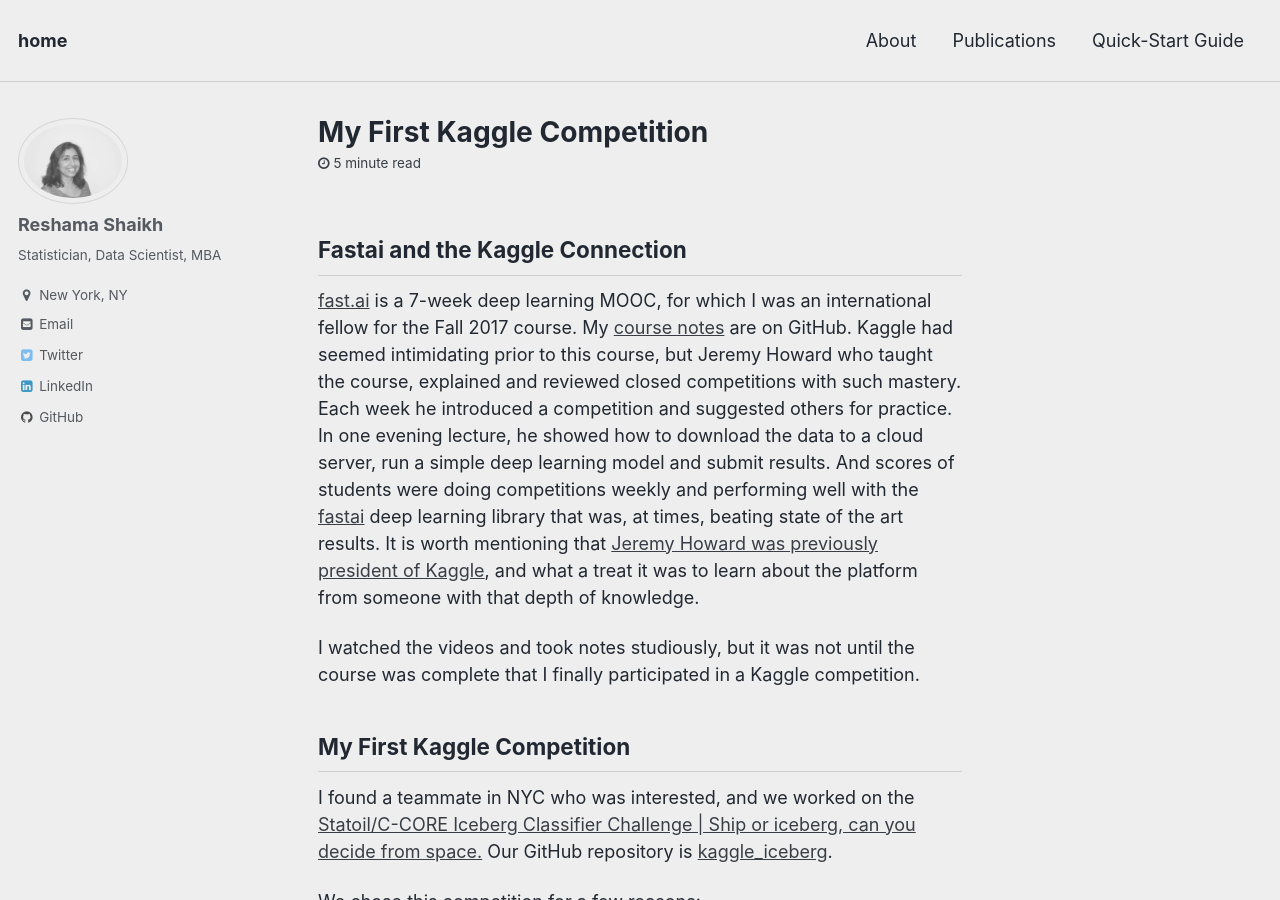
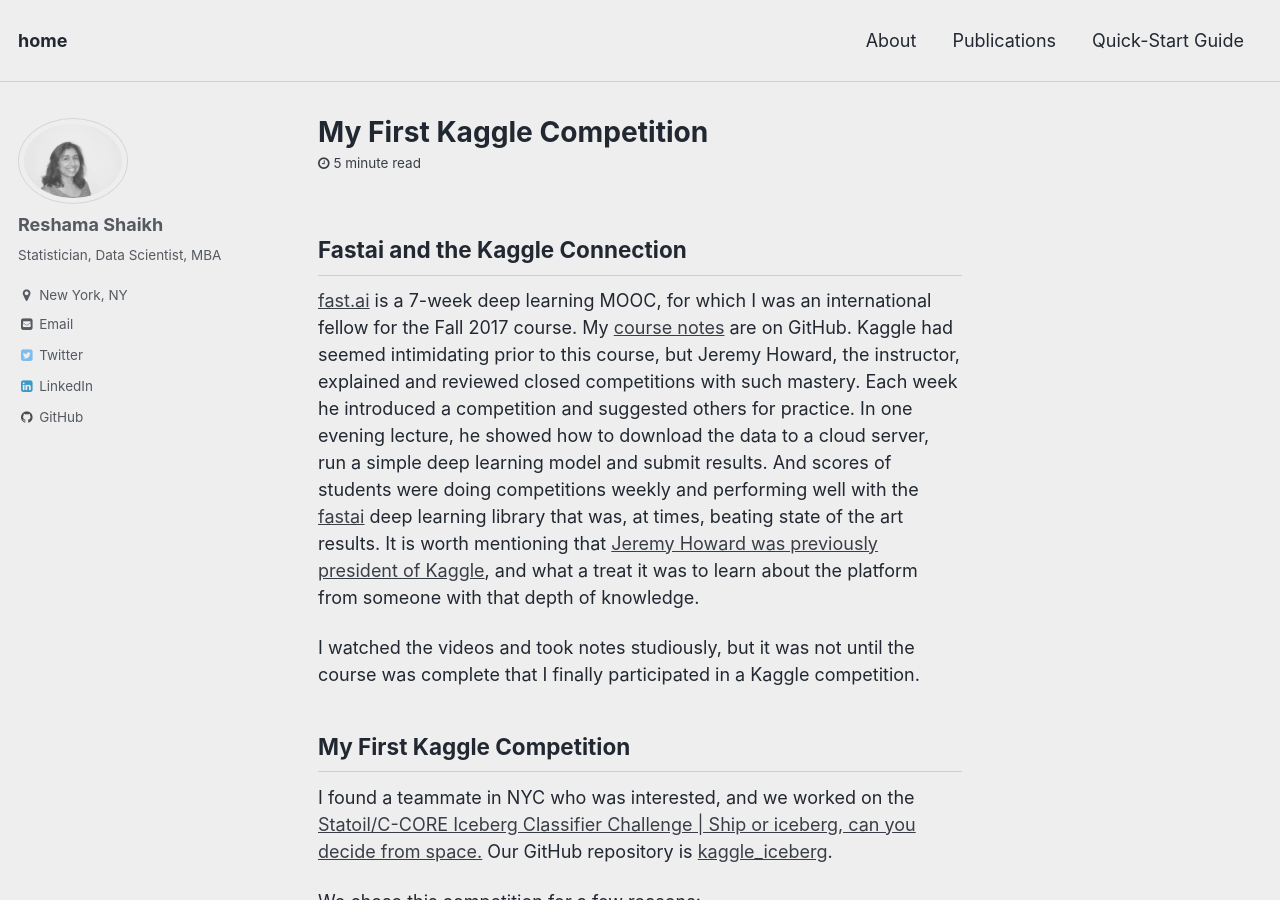
Before and after one commit to reshamas/reshamas.github.io, a Jekyll site: the page built from _posts/2018-04-18-my-first-kaggle-competition.md, in a window 1280 px wide and 900 px high. Built offline with Jekyll 4.4.1, drawn with Linux system fonts in a browser that asks for light colours; emoji names are drawn with the system emoji font.

Commit message:
Update 2018-04-18-my-first-kaggle-competition.md

```diff
--- a/_posts/2018-04-18-my-first-kaggle-competition.md
+++ b/_posts/2018-04-18-my-first-kaggle-competition.md
@@ -1,6 +1,6 @@
 
 ## Fastai and the Kaggle Connection
-[fast.ai](http://www.fast.ai) is a 7-week deep learning MOOC, for which I was an international fellow for the Fall 2017 course.  My [course notes](https://github.com/reshamas/fastai_deeplearn_part1/tree/master/courses/dl1) are on GitHub.  Kaggle had seemed intimidating prior to this course, but Jeremy Howard who taught the course, explained and reviewed closed competitions with such mastery. Each week he introduced a competition and suggested others for practice.  In one evening lecture, he showed how to download the data to a cloud server, run a simple deep learning model and submit results.  And scores of students were doing competitions weekly and performing well with the [fastai](https://github.com/fastai/fastai) deep learning library that was, at times, beating state of the art results.  It is worth mentioning that [Jeremy Howard was previously president of Kaggle](https://www.kdnuggets.com/2017/01/exclusive-interview-jeremy-howard-deep-learning-kaggle-data-science.html), and what a treat it was to learn about the platform from someone with that depth of knowledge.
+[fast.ai](http://www.fast.ai) is a 7-week deep learning MOOC, for which I was an international fellow for the Fall 2017 course.  My [course notes](https://github.com/reshamas/fastai_deeplearn_part1/tree/master/courses/dl1) are on GitHub.  Kaggle had seemed intimidating prior to this course, but Jeremy Howard, the instructor, explained and reviewed closed competitions with such mastery. Each week he introduced a competition and suggested others for practice.  In one evening lecture, he showed how to download the data to a cloud server, run a simple deep learning model and submit results.  And scores of students were doing competitions weekly and performing well with the [fastai](https://github.com/fastai/fastai) deep learning library that was, at times, beating state of the art results.  It is worth mentioning that [Jeremy Howard was previously president of Kaggle](https://www.kdnuggets.com/2017/01/exclusive-interview-jeremy-howard-deep-learning-kaggle-data-science.html), and what a treat it was to learn about the platform from someone with that depth of knowledge.
 
 I watched the videos and took notes studiously, but it was not until the course was complete that I finally participated in a Kaggle competition.
 
```
